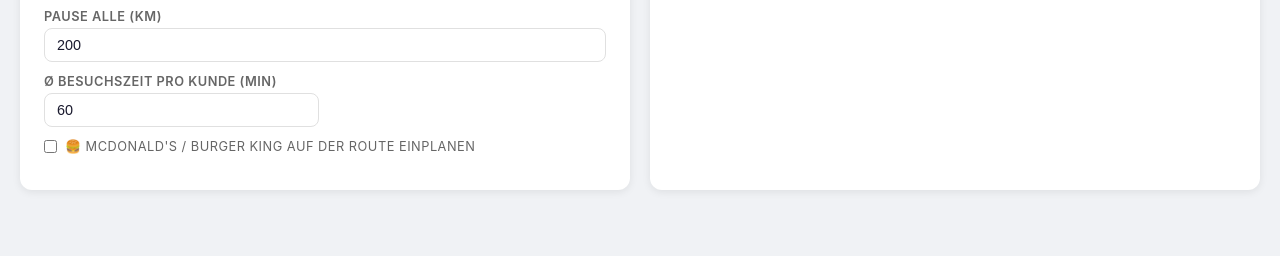
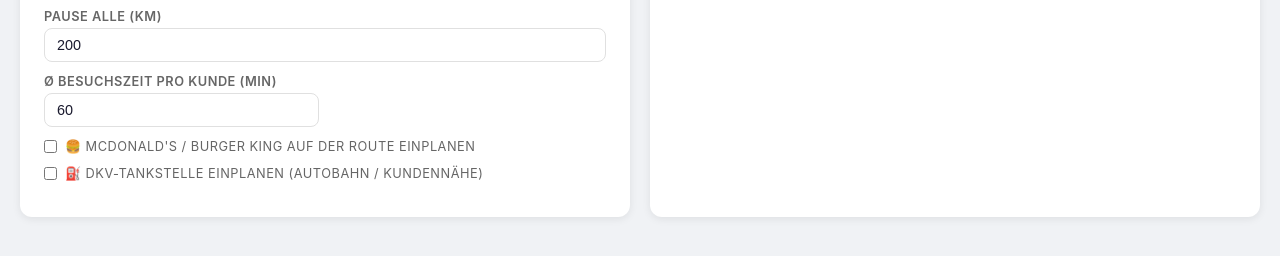
Before and after one commit to markushartmann-dev/route, a plain HTML site: page frontend/index.html in a window 1280 px wide. Shown: the part 330-586 px from the top of the page. Drawn offline with Linux system fonts and the light colour scheme; no server answers.

Commit message:
feat: add DKV fuel stop option (Autobahn + brand filter)

```diff
--- a/frontend/index.html
+++ b/frontend/index.html
@@ -106,6 +106,12 @@
           <label style="display:flex;align-items:center;gap:8px;cursor:pointer;font-weight:normal">
             <input type="checkbox" id="fastfood-stop" style="width:auto;margin:0;flex-shrink:0" />
             🍔 McDonald's / Burger King auf der Route einplanen
+          </label>
+        </div>
+        <div class="form-group">
+          <label style="display:flex;align-items:center;gap:8px;cursor:pointer;font-weight:normal">
+            <input type="checkbox" id="dkv-stop" style="width:auto;margin:0;flex-shrink:0" />
+            ⛽ DKV-Tankstelle einplanen (Autobahn / Kundennähe)
           </label>
         </div>
       </div>
```
